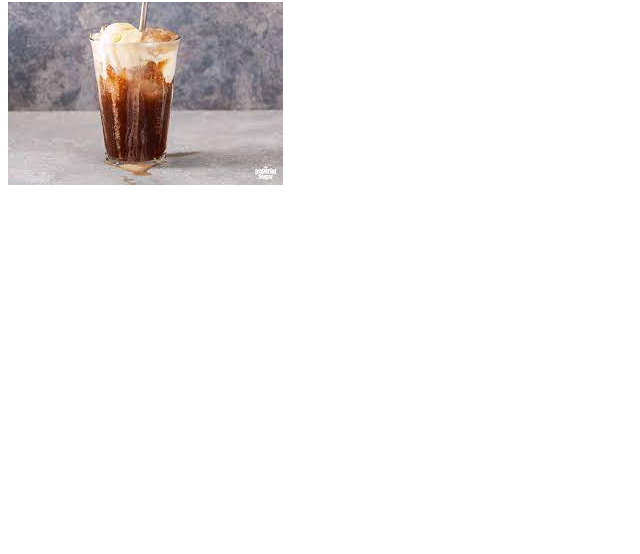
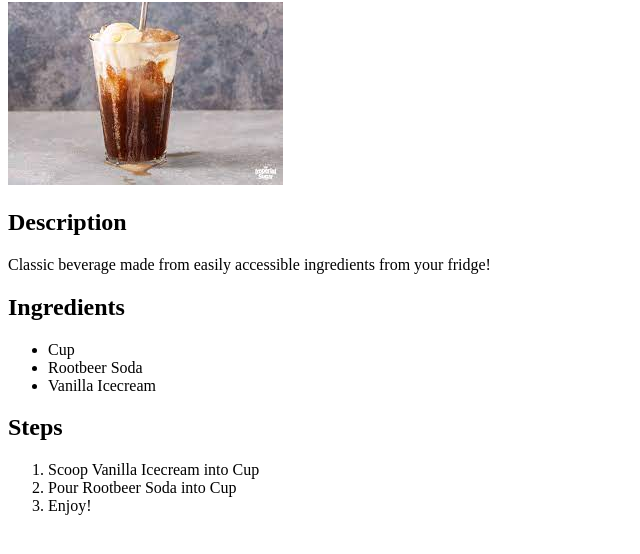
Before and after one commit to Mxke-N/odin-recipes, a plain HTML site: page recipes/rootbeerfloat.html in a window 1280 px wide. Shown: the part 78-632 px from the top of the page, without its empty margins (0-640 px from the left). Drawn offline with Linux system fonts and the light colour scheme.

Commit message:
Edit rootbeerfloat.html

```diff
--- a/recipes/rootbeerfloat.html
+++ b/recipes/rootbeerfloat.html
@@ -9,5 +9,22 @@
 <body>
     <h1>Rootbeer Float</h1>
     <img src="./../images/rootbeer_float.jpeg">
+    <h2>Description</h2>
+    <p>
+        Classic beverage made from easily accessible ingredients
+        from your fridge!
+    </p>
+    <h2>Ingredients</h2>
+    <ul>
+        <li>Cup</li>
+        <li>Rootbeer Soda</li>
+        <li>Vanilla Icecream</li>
+    </ul>
+    <h2>Steps</h2>
+    <ol>
+        <li>Scoop Vanilla Icecream into Cup</li>
+        <li>Pour Rootbeer Soda into Cup</li>
+        <li>Enjoy!</li>
+    </ol>
 </body>
 </html>
```
